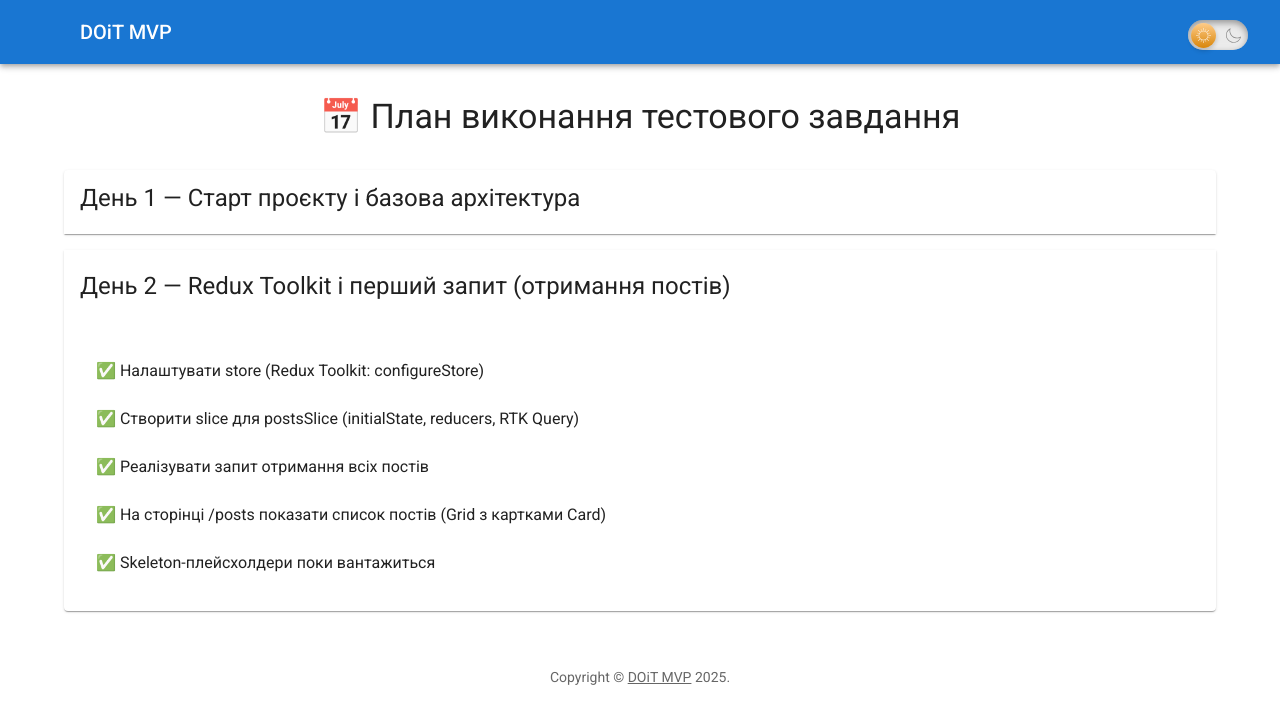
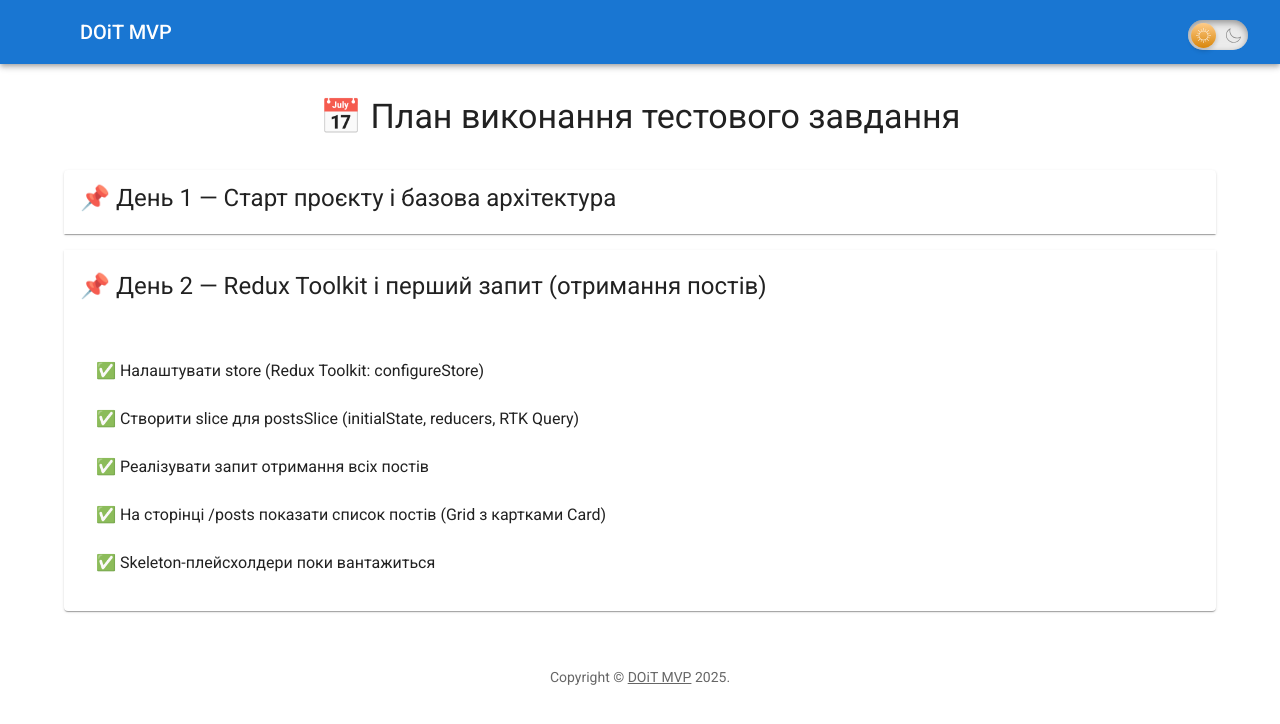
Before and after one commit to EuJinnLucaShow/doit_mvp, a Next.js app: page / in a window 1280 px wide. Shown: the top 724 px of the page. Built offline with nearby package versions, Linux system fonts and the light colour scheme; some icons are missing; what @mui/material-nextjs would draw is missing.

Commit message:
Update page.tsx

```diff
--- a/app/page.tsx
+++ b/app/page.tsx
@@ -37,7 +37,7 @@ export default function Home() {
             id="panel1-header"
           >
             <Typography variant="h5" gutterBottom>
-              День 1 — Старт проєкту і базова архітектура
+              📌 День 1 — Старт проєкту і базова архітектура
             </Typography>
           </AccordionSummary>
           <AccordionDetails>
@@ -67,7 +67,7 @@ export default function Home() {
             id="panel2-header"
           >
             <Typography variant="h5" gutterBottom>
-              День 2 — Redux Toolkit і перший запит (отримання постів)
+              📌 День 2 — Redux Toolkit і перший запит (отримання постів)
             </Typography>
           </AccordionSummary>
           <AccordionDetails>
```
